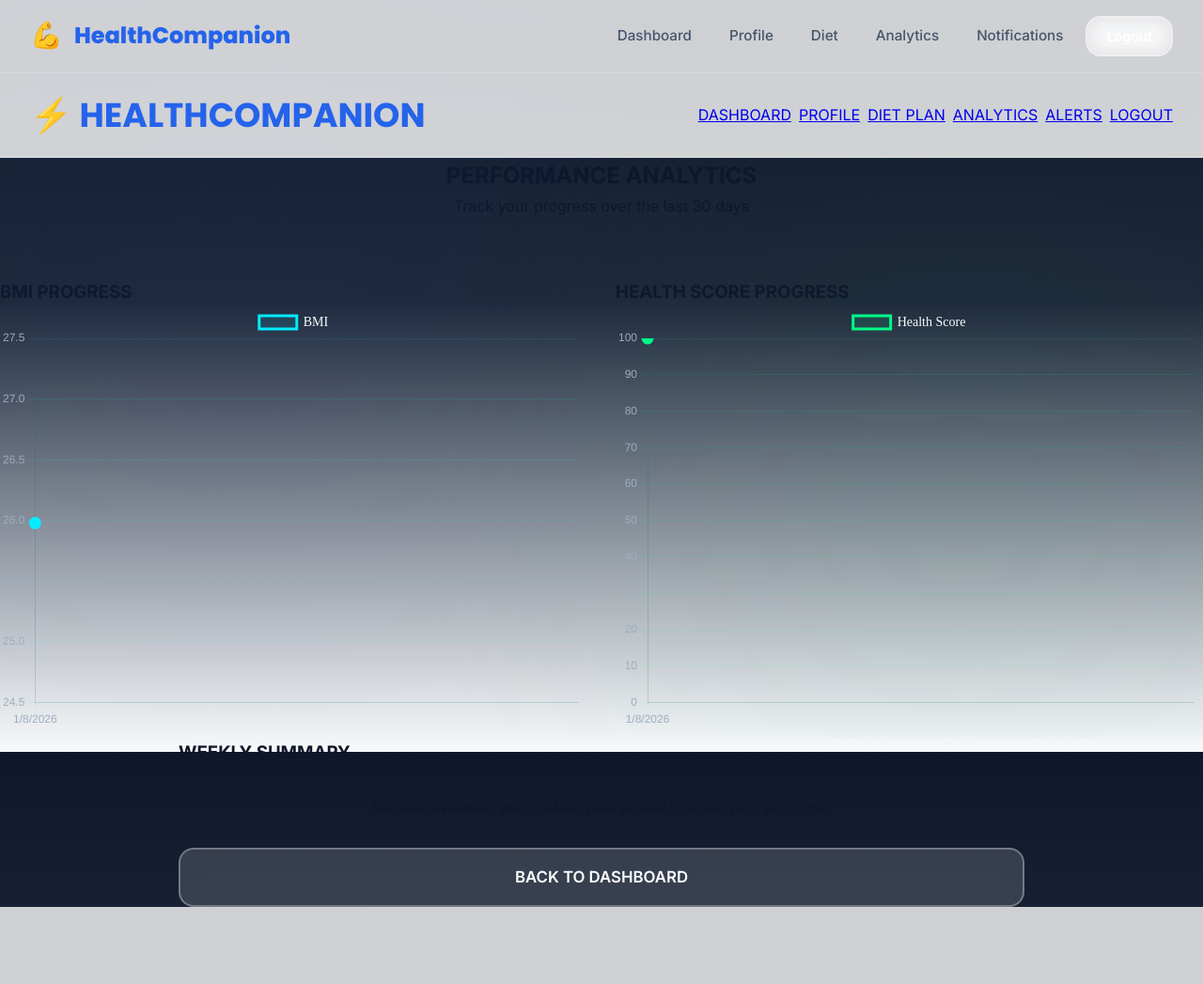
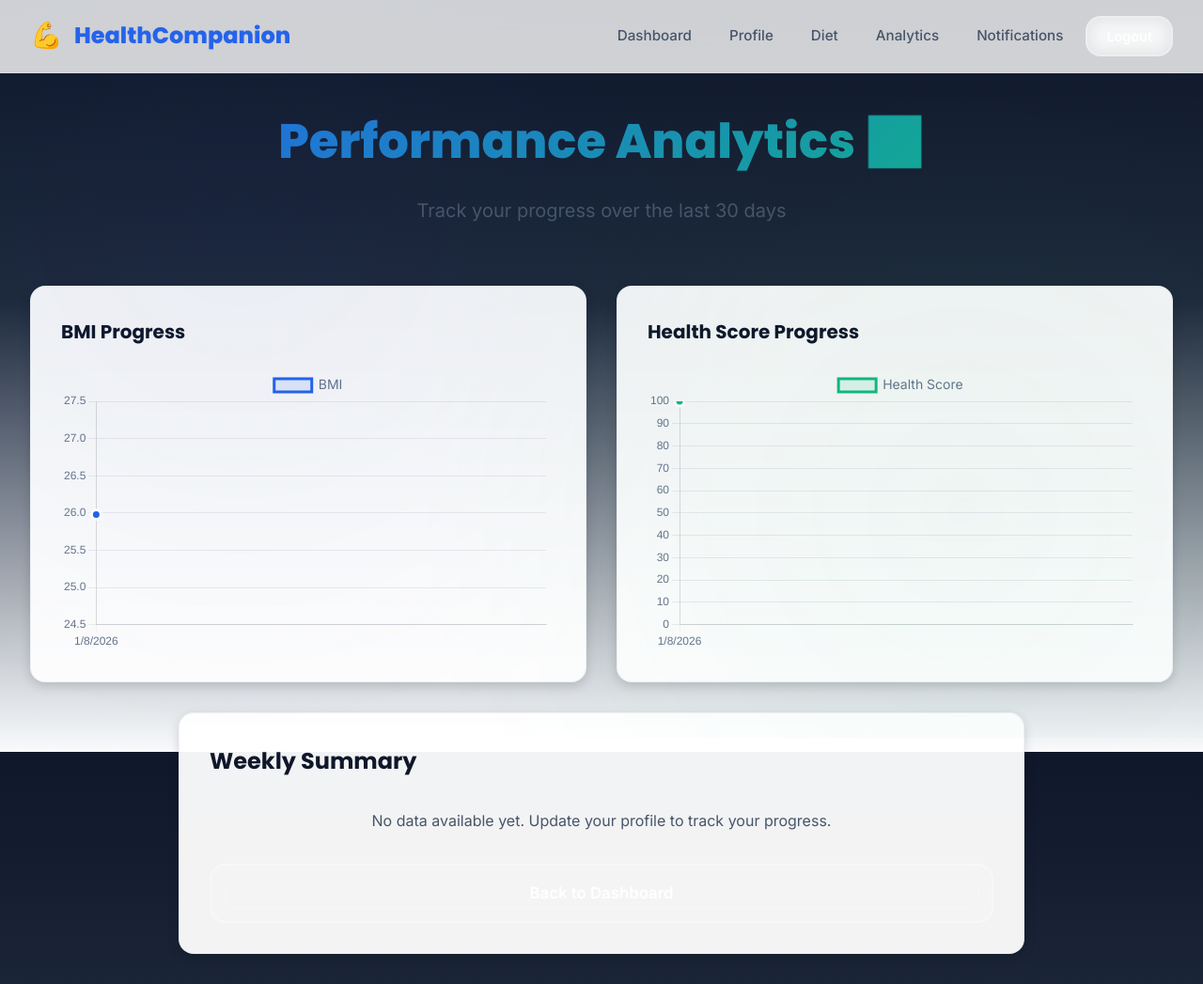
Before and after one commit to rajwani-7/BMI, a Flask app: page /analytics in a window 1280 px wide. Shown: the whole page at 94% size. Before the commit the page ends 965 px from the top, so only its background shows below. Run offline with Flask 3, Linux system fonts and the light colour scheme; the visitor is signed in with stand-in values (Sample User, id 1); data comes from the database, SQL or seed files in the repository.

Commit message:
Fix diet, analytics, and notifications pages - remove duplicate navbars and apply modern GitHub-style design

```diff
--- a/flask_app/templates/analytics.html
+++ b/flask_app/templates/analytics.html
@@ -7,51 +7,35 @@
 {% endblock %}
 
 {% block content %}
-<div class="navbar">
-    <div class="navbar-container">
-        <div class="navbar-brand">
-            <h2>⚡ HEALTHCOMPANION</h2>
-        </div>
-        <div class="navbar-menu">
-            <a href="{{ url_for('dashboard') }}" class="nav-btn"><span>DASHBOARD</span></a>
-            <a href="{{ url_for('profile') }}" class="nav-btn"><span>PROFILE</span></a>
-            <a href="{{ url_for('diet') }}" class="nav-btn"><span>DIET PLAN</span></a>
-            <a href="{{ url_for('analytics') }}" class="nav-btn active"><span>ANALYTICS</span></a>
-            <a href="{{ url_for('notifications') }}" class="nav-btn"><span>ALERTS</span></a>
-            <a href="{{ url_for('logout') }}" class="nav-btn logout-btn"><span>LOGOUT</span></a>
-        </div>
-    </div>
-</div>
-
-<div class="container dashboard-container">
+<div class="dashboard-section" style="padding-top: 2rem;">
     <div class="section-header">
-        <h2>PERFORMANCE ANALYTICS</h2>
-        <p>Track your progress over the last 30 days</p>
+        <h2 class="section-title">Performance Analytics 📊</h2>
+        <p class="section-subtitle">Track your progress over the last 30 days</p>
     </div>
 
-    <div style="display: grid; grid-template-columns: repeat(auto-fit, minmax(450px, 1fr)); gap: 30px; margin-bottom: 40px;">
+    <div class="dashboard-grid" style="margin-bottom: 2rem;">
         <!-- BMI Chart -->
-        <div class="card" style="height: 450px;">
-            <h3>BMI PROGRESS</h3>
-            <canvas id="bmiChart"></canvas>
+        <div class="dash-card">
+            <h3 style="font-family: 'Poppins', sans-serif; font-size: 1.25rem; margin-bottom: 1.5rem; color: var(--text-dark);">BMI Progress</h3>
+            <canvas id="bmiChart" style="max-height: 300px;"></canvas>
         </div>
 
         <!-- Health Score Chart -->
-        <div class="card" style="height: 450px;">
-            <h3>HEALTH SCORE PROGRESS</h3>
-            <canvas id="healthScoreChart"></canvas>
+        <div class="dash-card">
+            <h3 style="font-family: 'Poppins', sans-serif; font-size: 1.25rem; margin-bottom: 1.5rem; color: var(--text-dark);">Health Score Progress</h3>
+            <canvas id="healthScoreChart" style="max-height: 300px;"></canvas>
         </div>
     </div>
 
     <!-- Weekly Summary -->
-    <div class="card" style="max-width: 900px; margin: 0 auto;">
-        <h3>WEEKLY SUMMARY</h3>
+    <div class="dash-card" style="max-width: 900px; margin: 0 auto;">
+        <h3 style="font-family: 'Poppins', sans-serif; font-size: 1.5rem; margin-bottom: 1.5rem; color: var(--text-dark);">Weekly Summary</h3>
         {% if summary %}
-        <div style="margin-top: 25px;">
+        <div style="margin-top: 1.5rem;">
             {% if summary.bmi_change is defined %}
-            <div style="display: flex; justify-content: space-between; padding: 15px 0; border-bottom: 1px solid var(--border-color);">
-                <span style="color: var(--text-secondary); font-weight: 600;">BMI Change:</span>
-                <span style="color: {% if summary.bmi_change > 0 %}var(--neon-red){% elif summary.bmi_change < 0 %}var(--neon-green){% else %}var(--neon-cyan){% endif %}; font-weight: 700; font-size: 1.1rem;">
+            <div style="display: flex; justify-content: space-between; padding: 1rem 0; border-bottom: 1px solid rgba(226, 232, 240, 0.5);">
+                <span style="color: var(--text-light); font-weight: 600;">BMI Change:</span>
+                <span style="color: {% if summary.bmi_change > 0 %}var(--danger){% elif summary.bmi_change < 0 %}var(--accent){% else %}var(--primary){% endif %}; font-weight: 700; font-size: 1.1rem;">
                     {% if summary.bmi_change > 0 %}📈{% elif summary.bmi_change < 0 %}📉{% else %}➡️{% endif %}
                     {{ summary.bmi_change }} ({{ summary.bmi_end }} from {{ summary.bmi_start }})
                 </span>
@@ -59,9 +43,9 @@
             {% endif %}
 
             {% if summary.score_change is defined %}
-            <div style="display: flex; justify-content: space-between; padding: 15px 0; border-bottom: 1px solid var(--border-color);">
-                <span style="color: var(--text-secondary); font-weight: 600;">Health Score Change:</span>
-                <span style="color: {% if summary.score_change > 0 %}var(--neon-green){% elif summary.score_change < 0 %}var(--neon-red){% else %}var(--neon-cyan){% endif %}; font-weight: 700; font-size: 1.1rem;">
+            <div style="display: flex; justify-content: space-between; padding: 1rem 0; border-bottom: 1px solid rgba(226, 232, 240, 0.5);">
+                <span style="color: var(--text-light); font-weight: 600;">Health Score Change:</span>
+                <span style="color: {% if summary.score_change > 0 %}var(--accent){% elif summary.score_change < 0 %}var(--danger){% else %}var(--primary){% endif %}; font-weight: 700; font-size: 1.1rem;">
                     {% if summary.score_change > 0 %}📈{% elif summary.score_change < 0 %}📉{% else %}➡️{% endif %}
                     {{ summary.score_change }} points ({{ summary.score_end }} from {{ summary.score_start }})
                 </span>
@@ -69,17 +53,17 @@
             {% endif %}
         </div>
         {% else %}
-        <p style="text-align: center; margin-top: 30px; color: var(--text-secondary);">
+        <p style="text-align: center; margin-top: 2rem; color: var(--text-light);">
             No data available yet. Update your profile to track your progress.
         </p>
         {% endif %}
 
-        <a href="{{ url_for('dashboard') }}" class="btn btn-secondary" style="margin-top: 30px; width: 100%;">BACK TO DASHBOARD</a>
+        <a href="{{ url_for('dashboard') }}" class="btn btn-secondary" style="margin-top: 2rem; width: 100%;">Back to Dashboard</a>
     </div>
 </div>
 
 <script>
-    // BMI Chart
+    // BMI Chart with modern blue theme
     const bmiCtx = document.getElementById('bmiChart').getContext('2d');
     const bmiData = {{ bmi_history | tojson }};
     const bmiChart = new Chart(bmiCtx, {
@@ -89,13 +73,13 @@
             datasets: [{
                 label: 'BMI',
                 data: bmiData.map(d => d.bmi),
-                borderColor: '#00f0ff',
-                backgroundColor: 'rgba(0, 240, 255, 0.1)',
+                borderColor: 'rgb(37, 99, 235)',
+                backgroundColor: 'rgba(37, 99, 235, 0.1)',
                 tension: 0.4,
                 fill: true,
                 pointRadius: 5,
-                pointBackgroundColor: '#00f0ff',
-                pointBorderColor: '#00f0ff',
+                pointBackgroundColor: 'rgb(37, 99, 235)',
+                pointBorderColor: '#fff',
                 pointHoverRadius: 7,
                 borderWidth: 3
             }]
@@ -106,26 +90,26 @@
             plugins: {
                 legend: {
                     labels: {
-                        color: '#ffffff',
-                        font: { size: 14, family: 'Rajdhani' }
+                        color: 'rgb(100, 116, 139)',
+                        font: { size: 14, family: 'Inter' }
                     }
                 }
             },
             scales: {
                 y: {
                     beginAtZero: false,
-                    ticks: { color: '#a0aec0' },
-                    grid: { color: 'rgba(0, 240, 255, 0.1)' }
+                    ticks: { color: 'rgb(100, 116, 139)' },
+                    grid: { color: 'rgba(148, 163, 184, 0.2)' }
                 },
                 x: {
-                    ticks: { color: '#a0aec0' },
-                    grid: { color: 'rgba(0, 240, 255, 0.1)' }
+                    ticks: { color: 'rgb(100, 116, 139)' },
+                    grid: { color: 'rgba(148, 163, 184, 0.1)' }
                 }
             }
         }
     });
 
-    // Health Score Chart
+    // Health Score Chart with modern green theme
     const scoreCtx = document.getElementById('healthScoreChart').getContext('2d');
     const scoreData = {{ score_history | tojson }};
     const scoreChart = new Chart(scoreCtx, {
@@ -135,13 +119,13 @@
             datasets: [{
                 label: 'Health Score',
                 data: scoreData.map(d => d.score),
-                borderColor: '#00ff88',
-                backgroundColor: 'rgba(0, 255, 136, 0.1)',
+                borderColor: 'rgb(16, 185, 129)',
+                backgroundColor: 'rgba(16, 185, 129, 0.1)',
                 tension: 0.4,
                 fill: true,
                 pointRadius: 5,
-                pointBackgroundColor: '#00ff88',
-                pointBorderColor: '#00ff88',
+                pointBackgroundColor: 'rgb(16, 185, 129)',
+                pointBorderColor: '#fff',
                 pointHoverRadius: 7,
                 borderWidth: 3
             }]
@@ -152,8 +136,8 @@
             plugins: {
                 legend: {
                     labels: {
-                        color: '#ffffff',
-                        font: { size: 14, family: 'Rajdhani' }
+                        color: 'rgb(100, 116, 139)',
+                        font: { size: 14, family: 'Inter' }
                     }
                 }
             },
@@ -161,12 +145,12 @@
                 y: {
                     beginAtZero: true,
                     max: 100,
-                    ticks: { color: '#a0aec0' },
-                    grid: { color: 'rgba(0, 255, 136, 0.1)' }
+                    ticks: { color: 'rgb(100, 116, 139)' },
+                    grid: { color: 'rgba(148, 163, 184, 0.2)' }
                 },
                 x: {
-                    ticks: { color: '#a0aec0' },
-                    grid: { color: 'rgba(0, 255, 136, 0.1)' }
+                    ticks: { color: 'rgb(100, 116, 139)' },
+                    grid: { color: 'rgba(148, 163, 184, 0.1)' }
                 }
             }
         }
```
Also changed, not shown: flask_app/templates/diet.html (+29 -45 lines), flask_app/templates/notifications.html (+24 -50 lines).
